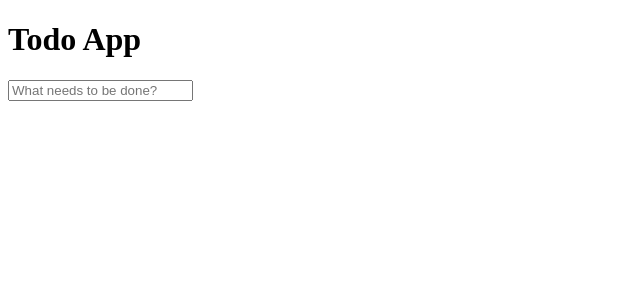
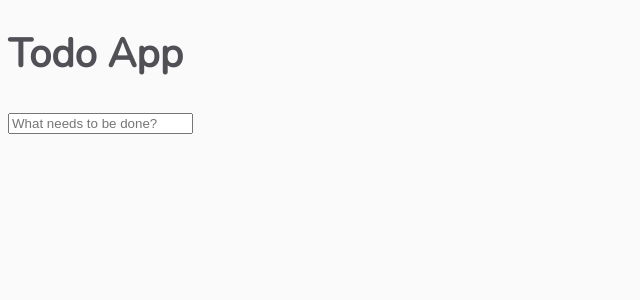
Before and after one commit to tuanpham-dev/react-todo-app, a React (Create React App) app: page / in a window 1280 px wide. Shown: the top 300 px of the page, without its empty margins (0-640 px from the left). Built offline with nearby package versions, Linux system fonts and the light colour scheme.

Commit message:
Add global styles

```diff
--- a/src/App.tsx
+++ b/src/App.tsx
@@ -1,9 +1,11 @@
 import React from 'react'
 import Todos from './components/Todos/Todos'
+import { GlobalStyles } from './globalStyles'
 
 function App() {
   return (
     <div className="App">
+      <GlobalStyles />
       <Todos />
     </div>
   )
--- /dev/null
+++ b/src/globalStyles.ts
@@ -0,0 +1,14 @@
+import { createGlobalStyle } from 'styled-components'
+
+export const GlobalStyles = createGlobalStyle`
+  body {
+    font-family: 'Nunito', sans-serif;
+    font-size: 20px;
+    background: #fafafa;
+    color: #515056;
+
+    * {
+      box-sizing: border-box;
+    }
+  }
+`
```
